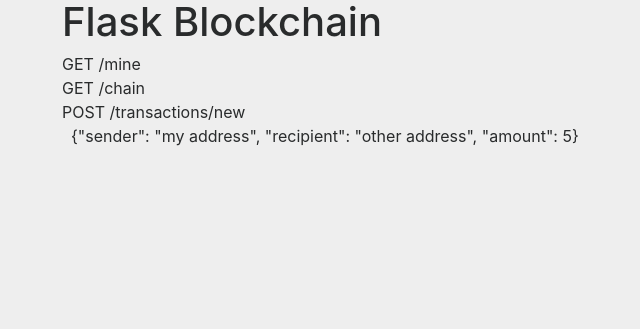
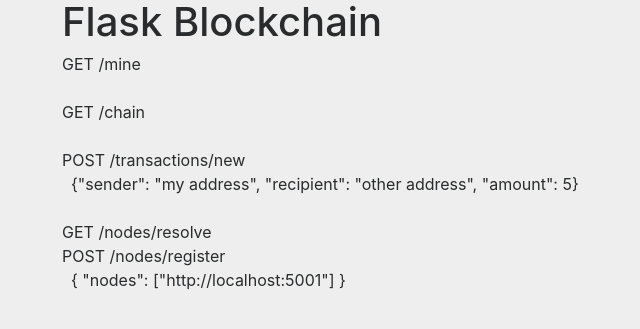
Before and after one commit to DEV3L/python-flask-blockchain, a Flask app: page / in a window 1280 px wide. Shown: the top 329 px of the page, without its empty margins (23-663 px from the left). Run offline with Flask 2, Linux system fonts and the light colour scheme; some libraries are stand-ins or nearby versions.

Commit message:
Add register and resolve endpoints

```diff
--- a/app.py
+++ b/app.py
@@ -46,6 +46,51 @@
     return jsonify(response), 200
 
 
+@app.route('/chain', methods=['GET'])
+def full_chain():
+    response = {
+        'chain': blockchain.chain,
+        'length': len(blockchain.chain),
+    }
+    return jsonify(response), 200
+
+
+@app.route('/nodes/register', methods=['POST'])
+def register_nodes():
+    values = request.get_json()
+
+    nodes = values.get('nodes')
+    if nodes is None:
+        return "Error: Please supply a valid list of nodes", 400
+
+    for node in nodes:
+        blockchain.register_node(node)
+
+    response = {
+        'message': 'New nodes have been added',
+        'total_nodes': list(blockchain.nodes),
+    }
+    return jsonify(response), 201
+
+
+@app.route('/nodes/resolve', methods=['GET'])
+def consensus():
+    replaced = blockchain.resolve_conflicts()
+
+    if replaced:
+        response = {
+            'message': 'Our chain was replaced',
+            'new_chain': blockchain.chain
+        }
+    else:
+        response = {
+            'message': 'Our chain is authoritative',
+            'chain': blockchain.chain
+        }
+
+    return jsonify(response), 200
+
+
 @app.route('/transactions/new', methods=['POST'])
 def new_transaction():
     values = request.get_json()
@@ -62,14 +107,5 @@
     return jsonify(response), 201
 
 
-@app.route('/chain', methods=['GET'])
-def full_chain():
-    response = {
-        'chain': blockchain.chain,
-        'length': len(blockchain.chain),
-    }
-    return jsonify(response), 200
-
-
 if __name__ == "__main__":
     manager.run()
--- a/templates/blockchain.jinja
+++ b/templates/blockchain.jinja
@@ -19,28 +19,14 @@
 
 <div class="container">
     <h1>{{ some_data }}</h1>
-
-    <p>GET /mine<br/>
-        GET /chain<br/>
+    <p> GET /mine<br/><br/>
+        GET /chain<br/><br/>
         POST /transactions/new<br/>
-        &nbsp;&nbsp;{"sender": "my address", "recipient": "other address", "amount": 5}
+        &nbsp;&nbsp;{"sender": "my address", "recipient": "other address", "amount": 5}<br/><br/>
+        GET /nodes/resolve<br/>
+        POST /nodes/register<br/>
+        &nbsp;&nbsp;{ "nodes": ["http://localhost:5001"] }<br/>
     </p>
-
-    <!--
-    <form class="form-signin">
-      <h2 class="form-signin-heading">Please sign in</h2>
-      <label for="inputEmail" class="sr-only">Email address</label>
-      <input type="email" id="inputEmail" class="form-control" placeholder="Email address" required autofocus>
-      <label for="inputPassword" class="sr-only">Password</label>
-      <input type="password" id="inputPassword" class="form-control" placeholder="Password" required>
-      <div class="checkbox">
-        <label>
-          <input type="checkbox" value="remember-me"> Remember me
-        </label>
-      </div>
-      <button class="btn btn-lg btn-primary btn-block" type="submit">Sign in</button>
-    </form>
-    -->
 </div>
 
 <!-- Bootstrap core JavaScript
```
Also changed, not shown: blockchains/blockchain.py (+68 -0 lines).
